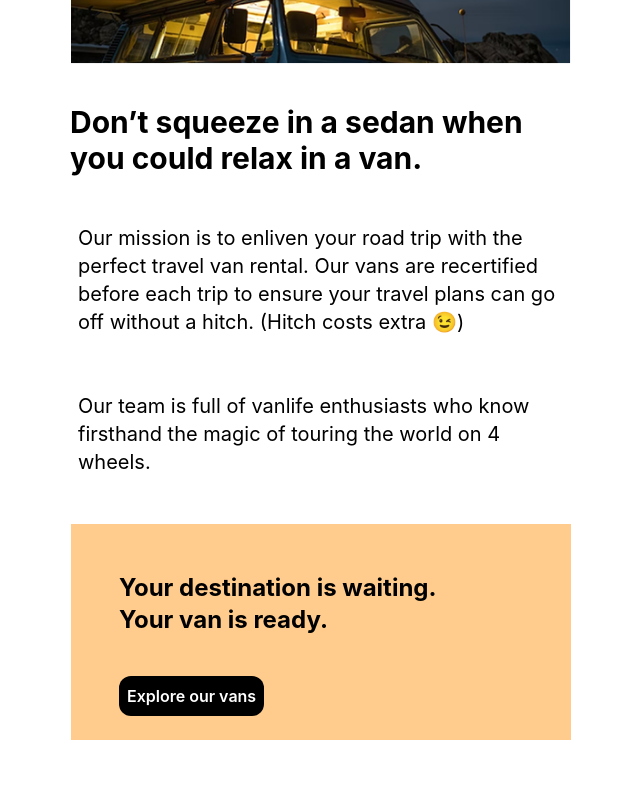
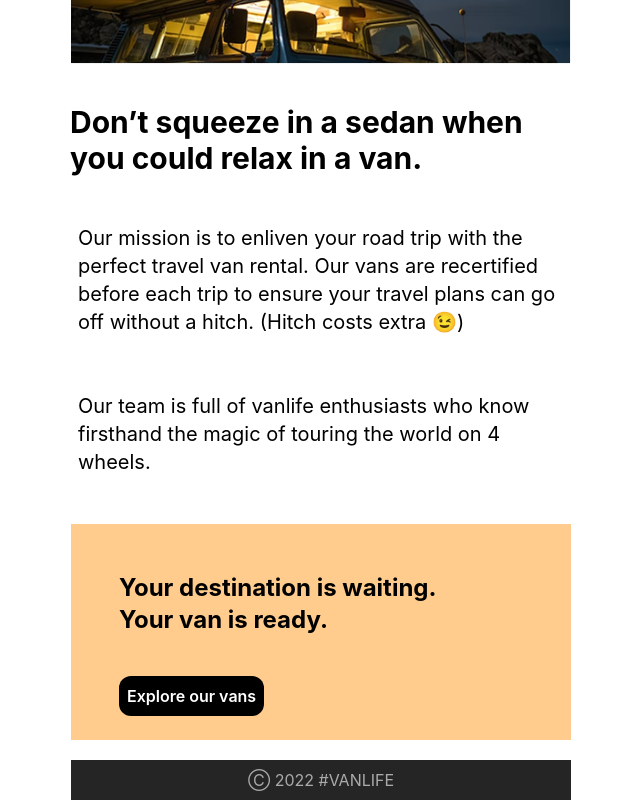
Before and after one commit to mugisha12john/VanLife-Ts, a React (Vite) app: page /about in a window 1280 px wide. Shown: the part 261-1061 px from the top of the page, without its empty margins (319-959 px from the left). Before the commit the page ends 1001 px from the top, so only its background shows below. Built offline with nearby package versions, Linux system fonts and the light colour scheme; what miragejs would draw is missing.

Commit message:
feat: work on about footer

```diff
--- a/src/components/About.tsx
+++ b/src/components/About.tsx
@@ -25,6 +25,9 @@ export default function About() {
           Explore our vans
         </button>
       </div>
+      <div className="mt-5 bg-[#252525] w-125 flex justify-center p-2">
+        <p className="text-[#AAAAAA]">Ⓒ 2022 #VANLIFE</p>
+      </div>
     </div>
   );
 }
```
